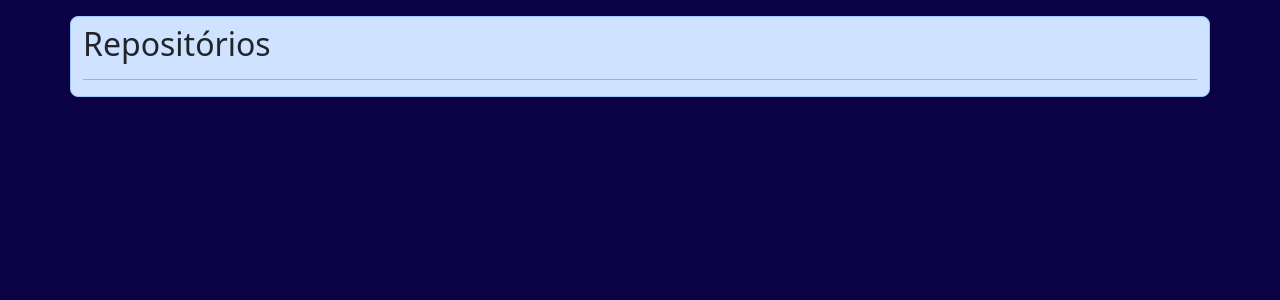
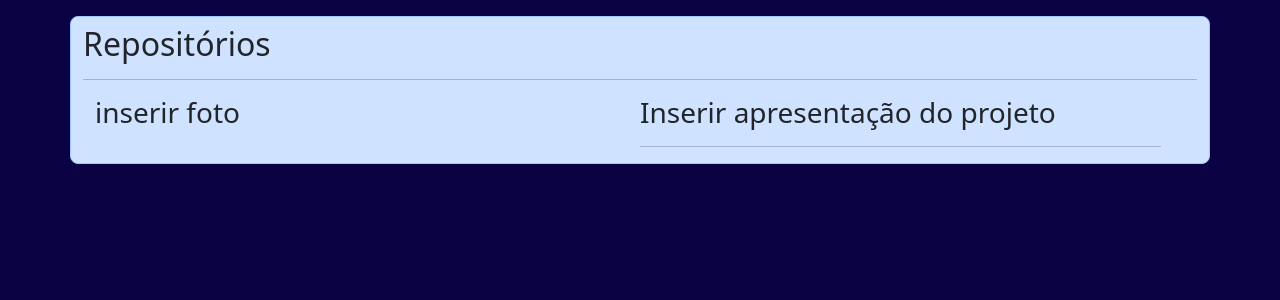
Before and after one commit to liliansom/Flask, a Flask app: page /repositorio in a window 1280 px wide. Shown: the part 56-356 px from the top of the page. Run offline with Flask 2, Linux system fonts and the light colour scheme.

Commit message:
Divisão da pag em duas colunas no repositorio.html

```diff
--- a/templates/repositorio.html
+++ b/templates/repositorio.html
@@ -6,5 +6,13 @@
     <h2 class=mt-2>Repositórios</h2>
     <hr>
 
+<div class="row container">
+    <div class="col">
+        <h3> inserir foto </h3>
+    </div>
+    <div class="col ">
+        <h3> Inserir apresentação do projeto </h3>
+    <hr>
+    </div>
 </div>
-{% endblock %}
+    {% endblock %}
```
